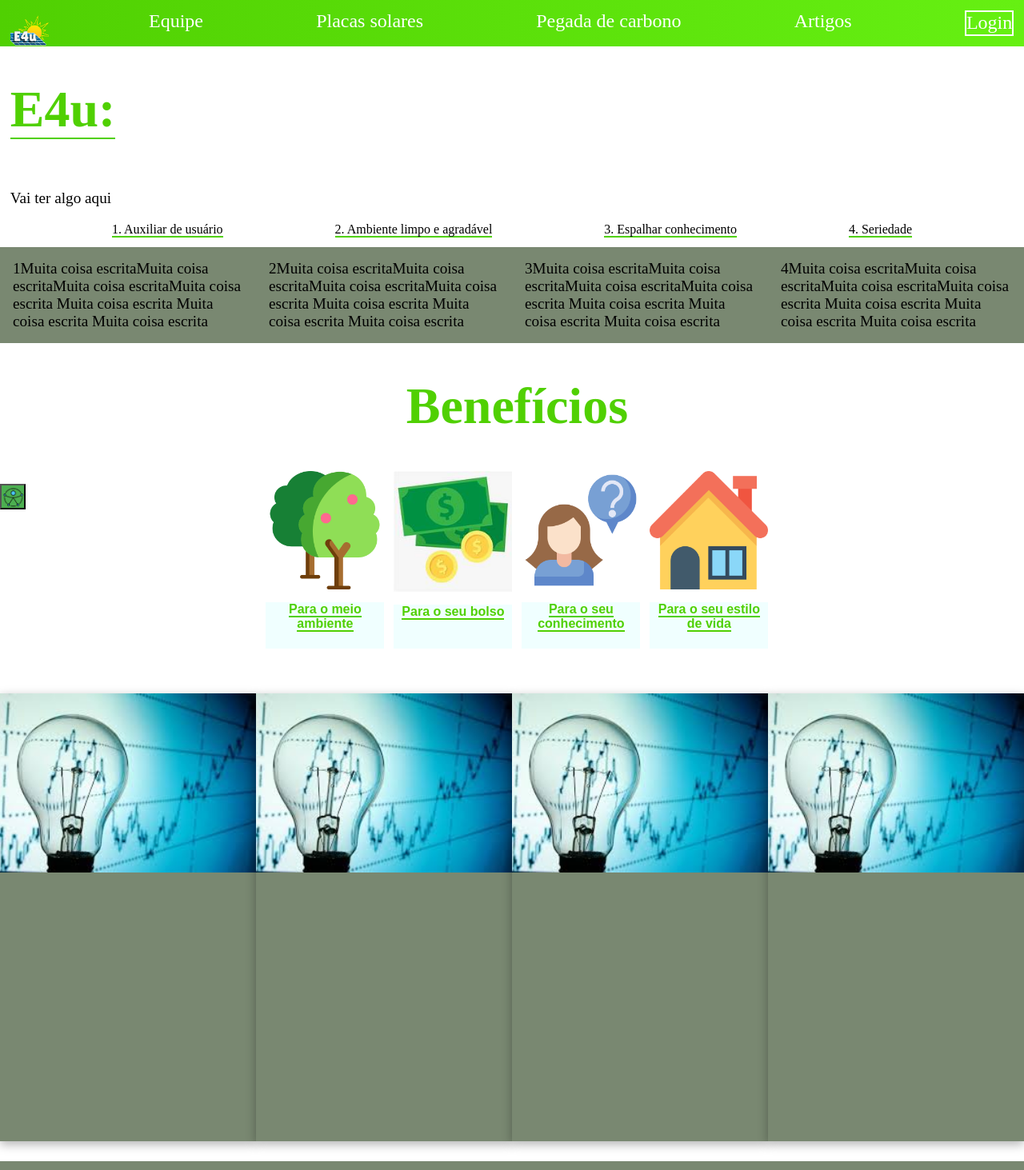
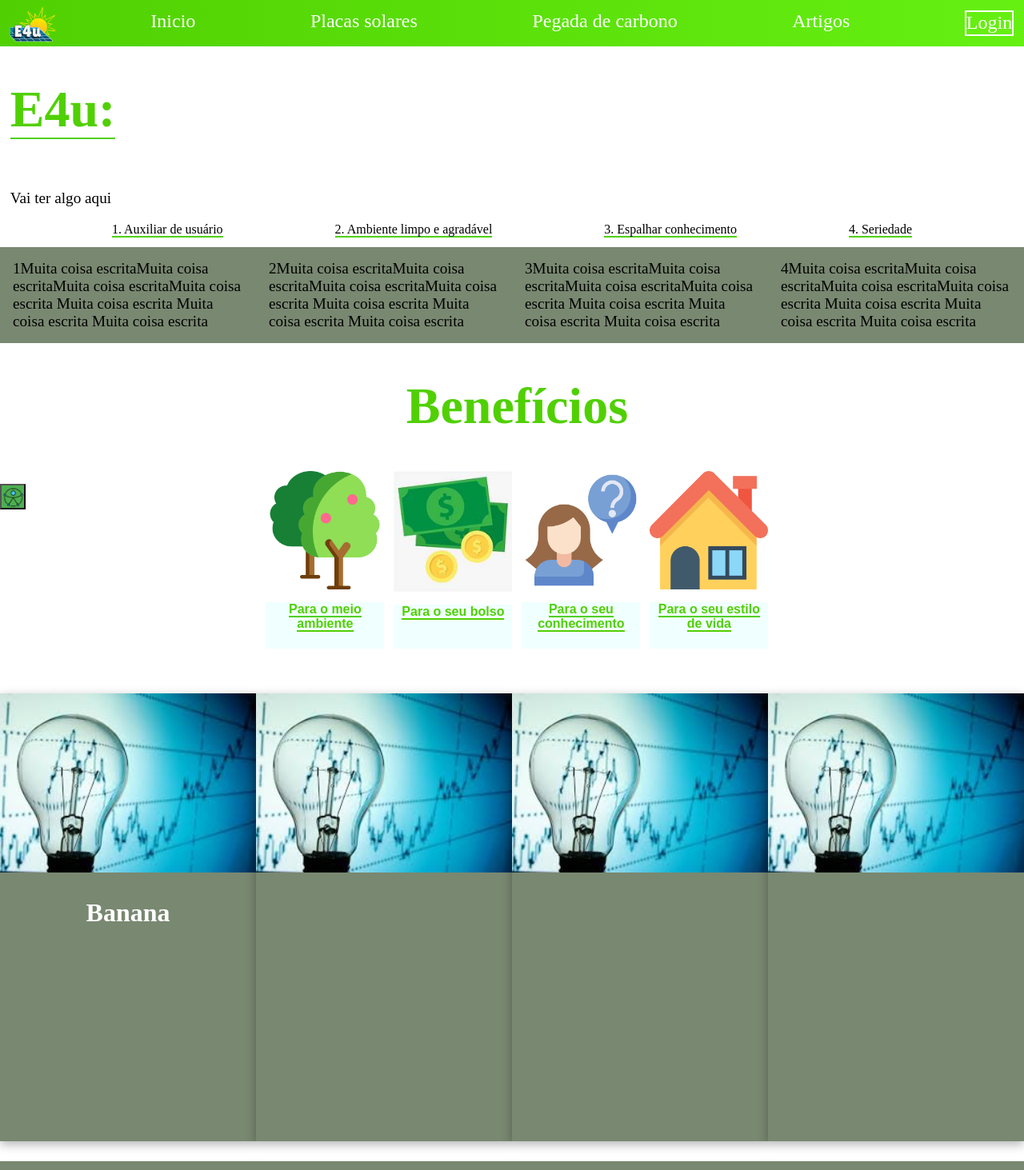
Before and after one commit to LorenaCorsato/TCC-E4u, a React (Vite) app: page / in a window 1280 px wide. Shown: the top 1463 px of the page at 80% size. Built offline with nearby package versions, Linux system fonts and the light colour scheme.

Commit message:
Mudanças card e navBar

```diff
--- a/src/components/card.jsx
+++ b/src/components/card.jsx
@@ -1,19 +1,19 @@
 import { useState } from 'react'
 import '../styles/components/card.css'
 
-export default function Card( {srcCard, textoCard, tituloCard} ) {
+export default function Card({ srcCard, textoCard, tituloCard }) {
     const [hoverAtivo, setHoverAtivo] = useState(false)
 
-    return(
+    return (
         <>
-        <div className="card" onMouseEnter={() => setHoverAtivo(true)} onMouseLeave={() => setHoverAtivo(false)}>
+            <div className="card" onMouseEnter={() => setHoverAtivo(true)} onMouseLeave={() => setHoverAtivo(false)}>
                 <img className={`imagemCard ${hoverAtivo ? "aberto" : ""}`} src={srcCard} />
 
-            <div className={`conteudoCard ${hoverAtivo ? "aberto" : ""}`}>
                 <p className="tituloCard" >{tituloCard}</p>
-                <p className="textoCard">{textoCard}</p>
+                <div className={`conteudoCard ${hoverAtivo ? "aberto" : ""}`}>
+                    <p className="textoCard">{textoCard}</p>
+                </div>
             </div>
-        </div>
         </>
     )
 }
--- a/src/components/navegacao.jsx
+++ b/src/components/navegacao.jsx
@@ -11,8 +11,6 @@ export default function NavBar() {
     return (
         <>
             <div className="navBar">
-
-
                 <div className="hamburger" onClick={AbrirMenu}>
                     H
                 </div>
@@ -20,15 +18,7 @@ export default function NavBar() {
                 <div className={`navLinks ${menuAberto ? 'ativo' : ''}`}>
                     <div className="navLogo"><img src="src/assets/Logo-nova.png" /></div>
 
-                    <div className="navDropdown">
-                        <div className="navEquipe"><a href="#">Equipe</a></div>
-                        <div className="dropEquipe">
-                            <a href="#">Banana</a>
-                            <a href="#">Laranja</a>
-                            <a href="#">Maçã</a>
-                        </div>
-                    </div>
-
+                    <div className="navInicio"><a href="/">Inicio</a></div>
                     <div className="navPSolar"><a href="/placaSolar">Placas solares</a></div>
                     <div className="navPCarbono"><a href="/pegadaCarbono">Pegada de carbono</a></div>
 
--- a/src/styles/components/card.css
+++ b/src/styles/components/card.css
@@ -12,6 +12,7 @@
     margin-bottom: 2%;
     transition: all 0.5s ease;
     box-shadow: 0 4px 12px rgba(0, 0, 0, 0.3);
+    color: #FFFFFF;
     background-color: #798871
 }
 
@@ -29,23 +30,29 @@
 
 .conteudoCard {
     opacity: 0;
-    transition: max-height 0.5s ease, opacity 0.3s ease 0.5s;
+    transition: opacity 0s;
 }
 
 .conteudoCard.aberto {
     opacity: 1;
     display: flex;
     flex-direction: column;
+    transition: opacity 0.3s ease 0.5s;
     height: 60%;
     width: 100%;
 }
 
-.tituloCard {}
+.tituloCard {
+    display: flex;
+    justify-content: center;
+    align-items: center;
+    font-size: 2rem;
+    font-weight: bold;
+}
 
 .textoCard {
     height: 25%;
     width: 100%;
     font-size: 1rem;
-    font-weight: bold;
-    color: #241212;
+    font-weight: bold
 }
--- a/src/styles/components/navegacao.css
+++ b/src/styles/components/navegacao.css
@@ -7,16 +7,24 @@
     background-image: linear-gradient(to right,#50D002, #66F012);
 }
 
+.navLinks {
+    display: flex;
+    justify-content: space-between;
+    width: 100%;
+    gap: 2vh;
+}
+
 .navLogo {
-    display: inline-block;
+    display: flex;
+    align-items: center;
     margin: 1%;
     height: 4vh;
     width: 4vh;
 }
 
 .navLogo img {
-    height: 3rem;
-    width: 3rem;
+    height: 3.5em;
+    width: 3.5rem;
     object-fit: cover
 }
 
@@ -26,22 +34,22 @@
     position: relative;
 }
 
-.dropEquipe, .dropArtigos {
+.dropArtigos {
     display: none;
 }
 
-.dropEquipe a, .dropArtigos a {
+.dropArtigos a {
     display: block;
 }
 
-.navDropdown:hover .dropEquipe, .navDropdown:hover .dropArtigos {
+.navDropdown:hover .dropArtigos {
     position: absolute;
     display: block;
     top: 100%;
     background-color: #50D002
   }
 
-.navPSolar, .navPCarbono {
+.navInicio, .navPSolar, .navPCarbono {
     display: inline-block;
     margin: 1%;
 }
@@ -64,13 +72,6 @@
     color: white;
     cursor: pointer;
     margin: 1vh;
-}
-
-.navLinks {
-    display: flex;
-    justify-content: space-between;
-    width: 100%;
-    gap: 2vh;
 }
 
 @media (max-width: 768px) {
```
